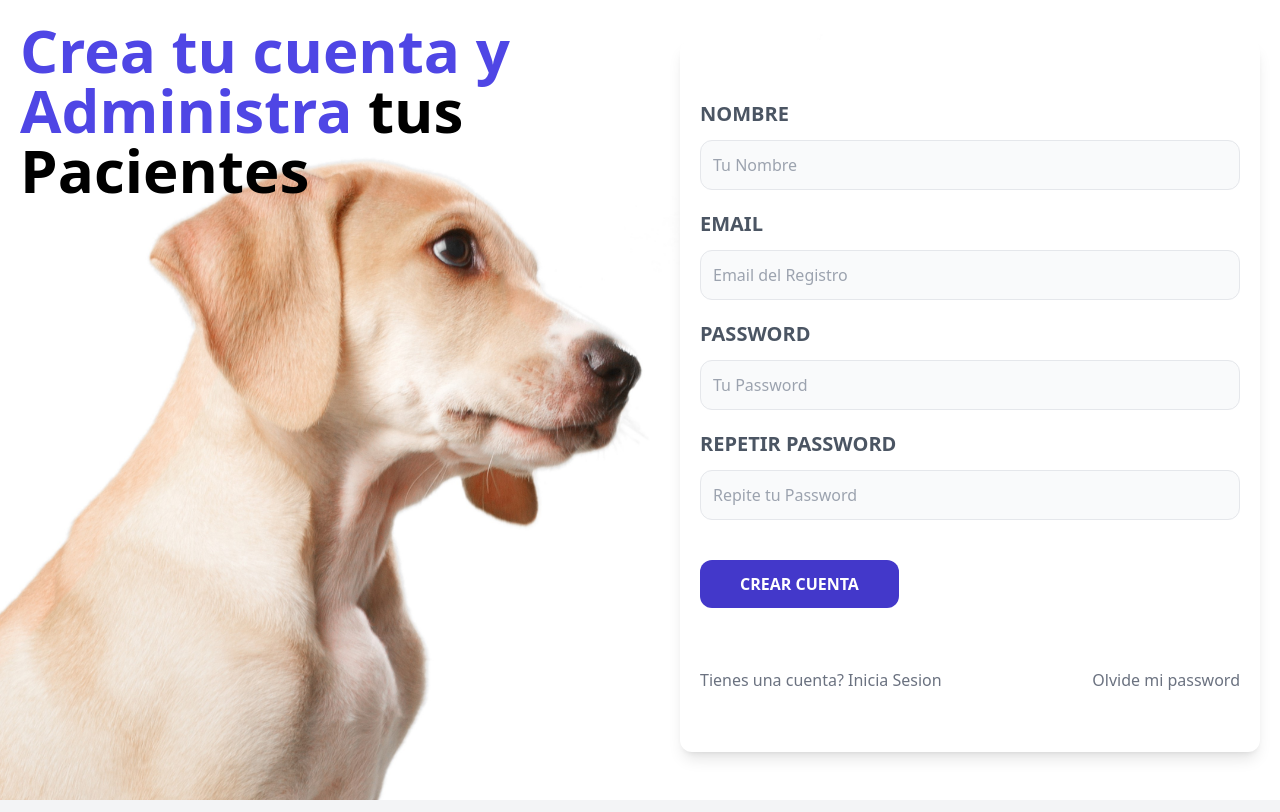
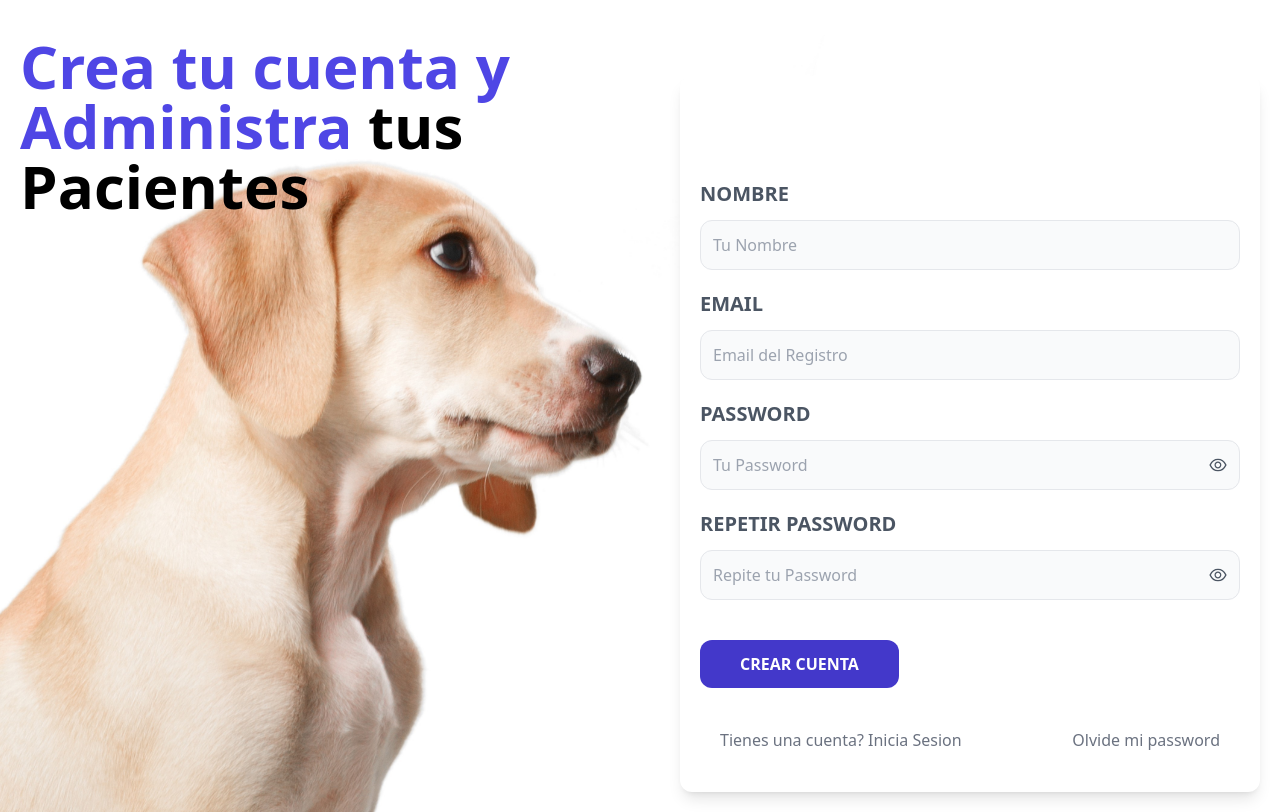
Before and after one commit to Skolldar/apv-frontend, a React (Vite) app: page /registrar in a window 1280 px wide. Built offline with nearby package versions, Linux system fonts and the light colour scheme; no server answers.

Commit message:
Update index.html, package.json, and package-lock.json; add dog.svg and enhance Alerta component with icons

```diff
--- a/index.html
+++ b/index.html
@@ -2,9 +2,9 @@
 <html lang="en">
   <head>
     <meta charset="UTF-8" />
-    <link rel="icon" type="image/svg+xml" href="/vite.svg" />
+    <link rel="icon" type="image/svg+xml" href="./public/img/dog.svg" />
     <meta name="viewport" content="width=device-width, initial-scale=1.0" />
-    <title>APV - Administrador de Paciente Veterinaria</title>
+    <title>Administrador de Paciente Veterinaria</title>
   </head>
   <body class="bg-gray-100">
     <div id="root" class="min-h-screen">
--- a/package.json
+++ b/package.json
@@ -14,6 +14,7 @@
     "cors": "^2.8.5",
     "react": "^18.2.0",
     "react-dom": "^18.2.0",
+    "react-icons": "^5.5.0",
     "react-router-dom": "^6.21.3"
   },
   "devDependencies": {
--- a/src/config/axios.jsx
+++ b/src/config/axios.jsx
@@ -1,7 +1,9 @@
 import axios from 'axios'
 
-const clienteAxios = axios.create ({
-    baseURL: `${import.meta.env.VITE_BACKEND_URL}/api`
+const base = import.meta.env.VITE_BACKEND_URL || 'http://localhost:4000'
+
+const clienteAxios = axios.create({
+    baseURL: `${base}/api`
 })
 
 export default clienteAxios;
--- a/src/index.css
+++ b/src/index.css
@@ -3,6 +3,7 @@
 @tailwind utilities;
 
 .login {
+    padding-top: 1rem;
     background-image: url('/img/dog-header.jpg');
     background-size: cover;
     background-repeat: no-repeat;
--- a/src/layout/AuthLayout.jsx
+++ b/src/layout/AuthLayout.jsx
@@ -6,7 +6,7 @@ const AuthLayout = () => {
     <>
     <div className="login min-h-screen">
 
-    <main className="container mx-auto md:grid md:grid-cols-2   gap-20 p-5">
+    <main className="container mx-auto md:grid md:grid-cols-2 gap-20 p-5">
       <Outlet />
     </main>
     </div>
--- a/src/layout/RutaProtegida.jsx
+++ b/src/layout/RutaProtegida.jsx
@@ -13,7 +13,7 @@ const RutaProtegida = () => {
     <div>
         <Headers />
         {auth?._id ?
-        ( <main className="container mx-auto mt-10">
+        ( <main className="container mx-auto mt-10 md:mt-20 px-5">
             <Outlet />
             </main>
         ): <Navigate to="/" />}
--- a/src/paginas/Registrar.jsx
+++ b/src/paginas/Registrar.jsx
@@ -1,4 +1,5 @@
 import {useState} from 'react';
+import { AiOutlineEye, AiOutlineEyeInvisible } from 'react-icons/ai';
 import { Link } from "react-router-dom";
 import Alerta from '../components/Alerta';
 import clienteAxios from '../config/axios';
@@ -8,6 +9,8 @@ const Registrar = () => {
     const [email, setEmail] = useState('')
     const [password, setPassword] = useState('')
     const [repetirPassword, setRepetirPassword] = useState('')
+    const [showPassword, setShowPassword] = useState(false)
+    const [showRepetirPassword, setShowRepetirPassword] = useState(false)
 
     const [alerta, setAlerta] = useState({})
 
@@ -15,35 +18,41 @@ const Registrar = () => {
         e.preventDefault();
 
         if([nombre, email, password, repetirPassword].includes('')) {
-            setAlerta({msg:'Hay campos vacios', error: true})
+            setAlerta({msg:'Hay campos vacíos', error: true})
             setTimeout(() => {
-                // remover alerta aqui.
                 setAlerta({})
              }, 3000);
             return;
         }
+
+        const emailRegex = /^[^\s@]+@[^\s@]+\.[^\s@]+$/;
+        const emailNormalized = email.toLowerCase().trim();
+        const emailValid = emailRegex.test(emailNormalized);
+
+        const passwordRegex = /^(?=.*[a-z])(?=.*[A-Z])(?=.*\d)(?=.*[^A-Za-z\d]).{8,}$/;
+        if (!passwordRegex.test(password)) {
+          setAlerta({msg:'La contraseña debe tener al menos 8 caracteres e incluir mayúsculas, minúsculas, números y caracteres especiales', error: true});
+          setTimeout(() => setAlerta({}), 3000);
+          return;
+        }
+
+        if (!emailValid) {
+          setAlerta({msg:'Dirección de correo electrónico no válida', error: true});
+          setTimeout(() => setAlerta({}), 3000);
+          return;
+        }
         if(password !== repetirPassword) {
-            setAlerta({msg:'El password no es igual', error: true})
+            setAlerta({msg:'Las contraseñas no son iguales', error: true})
             setTimeout(() => {
-                // remover alerta aqui.
                 setAlerta({})
              }, 3000);
             return;
         }
-        if(password.length < 6) {
-            setAlerta({msg:'El password es muy corto, agrega minimo 6 caracteres', error: true})
-            setTimeout(() => {
-                // remover alerta aqui.
-                setAlerta({})
-             }, 3000);
-        }
 
         setTimeout(() => {
-            // remover alerta aqui.
             setAlerta({})
          }, 3000);
 
-        //Crear el usuario en la API
         try {
             await clienteAxios.post(`/veterinarios`, {nombre, email, password})
 
@@ -52,13 +61,13 @@ const Registrar = () => {
                 error: false
             })
             setTimeout(() => {
-                // remover alerta aqui.
                 setAlerta({})
              }, 3000);
 
         } catch (error) {
+            const message = error?.response?.data?.msg || error.message || 'Error del servidor'
             setAlerta({
-                msg: error.response.data.msg,
+                msg: message,
                 error: true
             })
         }
@@ -76,75 +85,101 @@ const Registrar = () => {
             </h1>
         </div>
 
-        <div className="mt-20 md:mt-5 shadow-lg px-5 py-10 rounded-xl bg-white">
-
-        {msg && <Alerta
-            alerta={alerta}
-        />}
-
+        <div className="pt-6 md:mt-10 shadow-lg rounded-xl bg-white">
+                <div className="h-16 flex items-center justify-center mb-4">{msg && <Alerta alerta={alerta} />}</div>
+            <div className="px-5">
                     <form
-            onSubmit={handleSubmit}>
-            <div className="my-5">
-                    <label className="uppercase text-gray-600 block text-xl font-bold">
+                        onSubmit={handleSubmit}
+                        className='px-0'>
+                <div>
+                    <label className="uppercase mb-3 text-gray-600 block text-xl font-bold">
                         Nombre
                     </label>
                     <input
                     type="text"
                     placeholder="Tu Nombre"
-                    className="border w-full p-3  mt-3 bg-gray-50 rounded-xl"
+                    className="border w-full p-3 bg-gray-50 rounded-xl"
                     value={nombre}
                     onChange={e => setNombre(e.target.value)}
                     />
                 </div>
                 <div className="my-5">
-                    <label className="uppercase text-gray-600 block text-xl font-bold">
+                    <label className="uppercase mb-3 text-gray-600 block text-xl font-bold">
                         Email
                     </label>
                     <input
                     type="email"
                     placeholder="Email del Registro"
-                    className="border w-full p-3  mt-3 bg-gray-50 rounded-xl"
+                    className="border w-full p-3 bg-gray-50 rounded-xl"
                     value={email}
                     onChange={e => setEmail(e.target.value)}
                     />
                 </div>
                 <div className="my-5">
-                    <label className="uppercase text-gray-600 block text-xl font-bold">
+                    <label className="uppercase mb-3 text-gray-600 block text-xl font-bold">
                         Password
                     </label>
+                    <div className="relative">
                         <input
-                    type="password"
+                        type={showPassword ? "text" : "password"}
                         placeholder="Tu Password"
-                    className="border w-full p-3  mt-3 bg-gray-50 rounded-xl"
+                        className="border w-full p-3 bg-gray-50 rounded-xl pr-10"
                         value={password}
                         onChange={e => setPassword(e.target.value)}
                         />
+                        <button
+                            type="button"
+                            className="absolute right-3 top-1/2 transform -translate-y-1/2 text-gray-600"
+                            onClick={() => setShowPassword(!showPassword)}
+                            aria-label={showPassword ? "Ocultar contraseña" : "Mostrar contraseña"}
+                        >
+                            {showPassword ? (
+                                <AiOutlineEyeInvisible className="h-5 w-5" />
+                            ) : (
+                                <AiOutlineEye className="h-5 w-5" />
+                            )}
+                        </button>
+                    </div>
                 </div>
                 <div className="my-5">
-                    <label className="uppercase text-gray-600 block text-xl font-bold">
+                    <label className="uppercase mb-3 text-gray-600 block text-xl font-bold">
                         Repetir Password
                     </label>
+                    <div className="relative">
                         <input
-                    type="password"
+                        type={showRepetirPassword ? "text" : "password"}
                         placeholder="Repite tu Password"
-                    className="border w-full p-3  mt-3 bg-gray-50 rounded-xl"
+                        className="border w-full p-3 bg-gray-50 rounded-xl pr-10"
                         value={repetirPassword}
                         onChange={e => setRepetirPassword(e.target.value)}
                         />
+                        <button
+                            type="button"
+                            className="absolute right-3 top-1/2 transform -translate-y-1/2 text-gray-600"
+                            onClick={() => setShowRepetirPassword(!showRepetirPassword)}
+                            aria-label={showRepetirPassword ? "Ocultar contraseña" : "Mostrar contraseña"}
+                        >
+                            {showRepetirPassword ? (
+                                <AiOutlineEyeInvisible className="h-5 w-5" />
+                            ) : (
+                                <AiOutlineEye className="h-5 w-5" />
+                            )}
+                        </button>
+                    </div>
                 </div>
                 <input type="submit"
                 value="Crear Cuenta"
                 className="bg-indigo-700 w-full py-3 px-10 rounded-xl text-white uppercase font-bold mt-5 hover:cursor-pointer hover:bg-indigo-800 md:w-auto"/>
-            </form>
-            <nav className="mt-10 lg:flex lg:justify-between">
+                <nav className=" my-10 px-5 lg:flex lg:justify-between">
                 <Link
-                    className="block text-center my-5 text-gray-500"
+                    className="block text-center text-gray-500"
                     to="/">Tienes una cuenta? Inicia Sesion</Link>
                 <Link
-                    className="block text-center my-5 text-gray-500"
+                    className="block text-center text-gray-500"
                     to="/olvide-password">Olvide mi password</Link>
-
                 </nav>
+                </form>
+            </div>
         </div>
       </>
     )
```
Also changed, not shown: src/components/Alerta.jsx (+36 -3 lines), public/img/dog.svg (added), 1 other file (tests, documents, lock files or other folders). Lines whose indentation alone changed are shown as unchanged.
